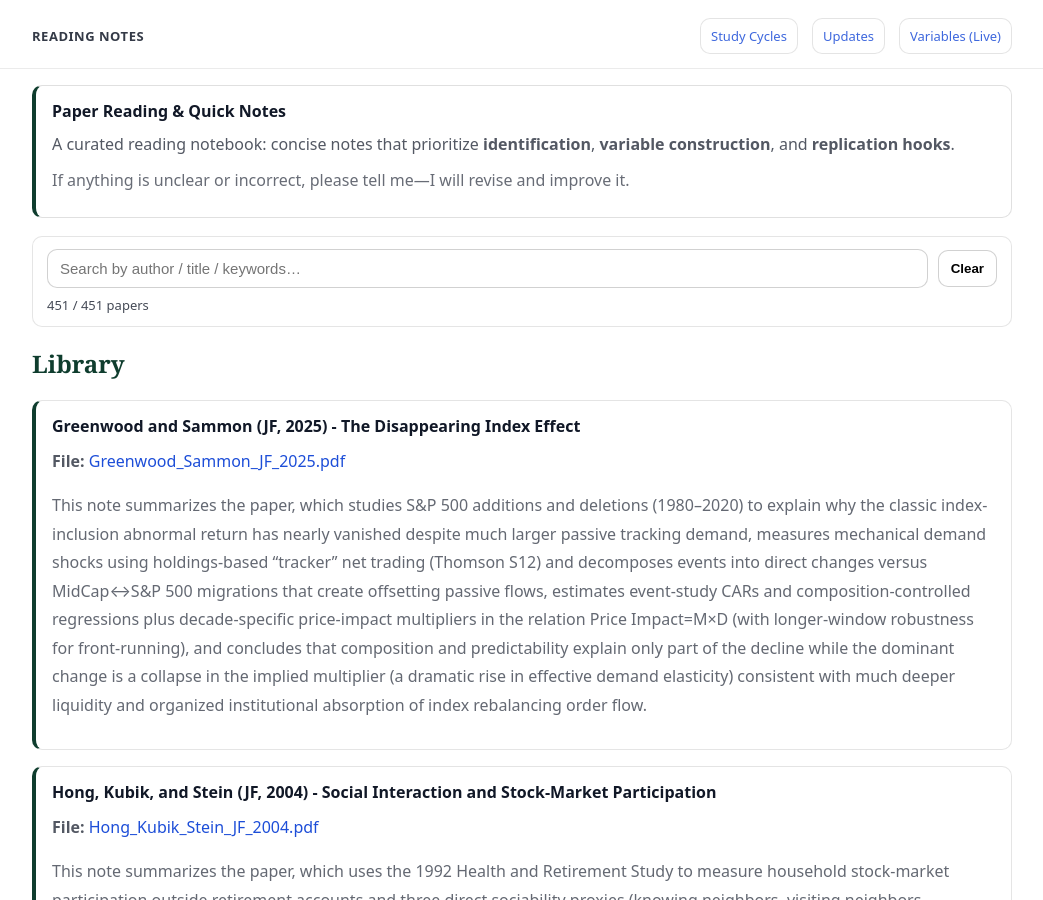
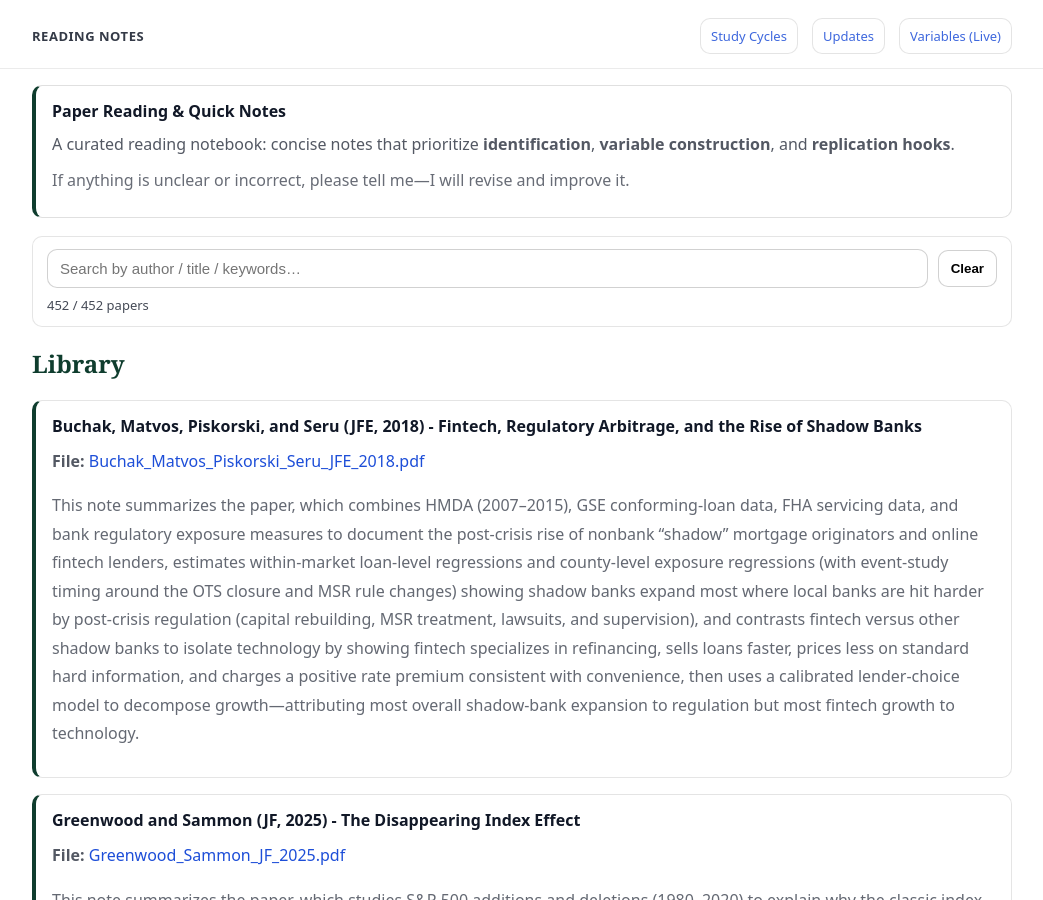
Before and after one commit to yaxinzn/study-archive, a Jekyll site: the page built from reading/index.md, in a window 1280 px wide and 900 px high. Shown: the whole window, without its empty margins (118-1161 px from the left). Built offline with Jekyll 4.4.1, drawn with Linux system fonts in a browser that asks for light colours.

Commit message:
Reading: add/update Buchak_Matvos_Piskorski_Seru_JFE_2018.pdf

```diff
--- a/_data/reading.yml
+++ b/_data/reading.yml
@@ -1,3 +1,7 @@
+- title: "Buchak, Matvos, Piskorski, and Seru (JFE, 2018) - Fintech, Regulatory Arbitrage, and the Rise of Shadow Banks"
+  file: "Buchak_Matvos_Piskorski_Seru_JFE_2018.pdf"
+  desc: "This note summarizes the paper, which combines HMDA (2007–2015), GSE conforming-loan data, FHA servicing data, and bank regulatory exposure measures to document the post-crisis rise of nonbank “shadow” mortgage originators and online fintech lenders, estimates within-market loan-level regressions and county-level exposure regressions (with event-study timing around the OTS closure and MSR rule changes) showing shadow banks expand most where local banks are hit harder by post-crisis regulation (capital rebuilding, MSR treatment, lawsuits, and supervision), and contrasts fintech versus other shadow banks to isolate technology by showing fintech specializes in refinancing, sells loans faster, prices less on standard hard information, and charges a positive rate premium consistent with convenience, then uses a calibrated lender-choice model to decompose growth—attributing most overall shadow-bank expansion to regulation but most fintech growth to technology."
+
 - title: "Greenwood and Sammon (JF, 2025) - The Disappearing Index Effect"
   file: "Greenwood_Sammon_JF_2025.pdf"
   desc: "This note summarizes the paper, which studies S&P 500 additions and deletions (1980–2020) to explain why the classic index-inclusion abnormal return has nearly vanished despite much larger passive tracking demand, measures mechanical demand shocks using holdings-based “tracker” net trading (Thomson S12) and decomposes events into direct changes versus MidCap↔S&P 500 migrations that create offsetting passive flows, estimates event-study CARs and composition-controlled regressions plus decade-specific price-impact multipliers in the relation Price Impact=M×D (with longer-window robustness for front-running), and concludes that composition and predictability explain only part of the decline while the dominant change is a collapse in the implied multiplier (a dramatic rise in effective demand elasticity) consistent with much deeper liquidity and organized institutional absorption of index rebalancing order flow."
```
Also changed, not shown: 1 other file.
